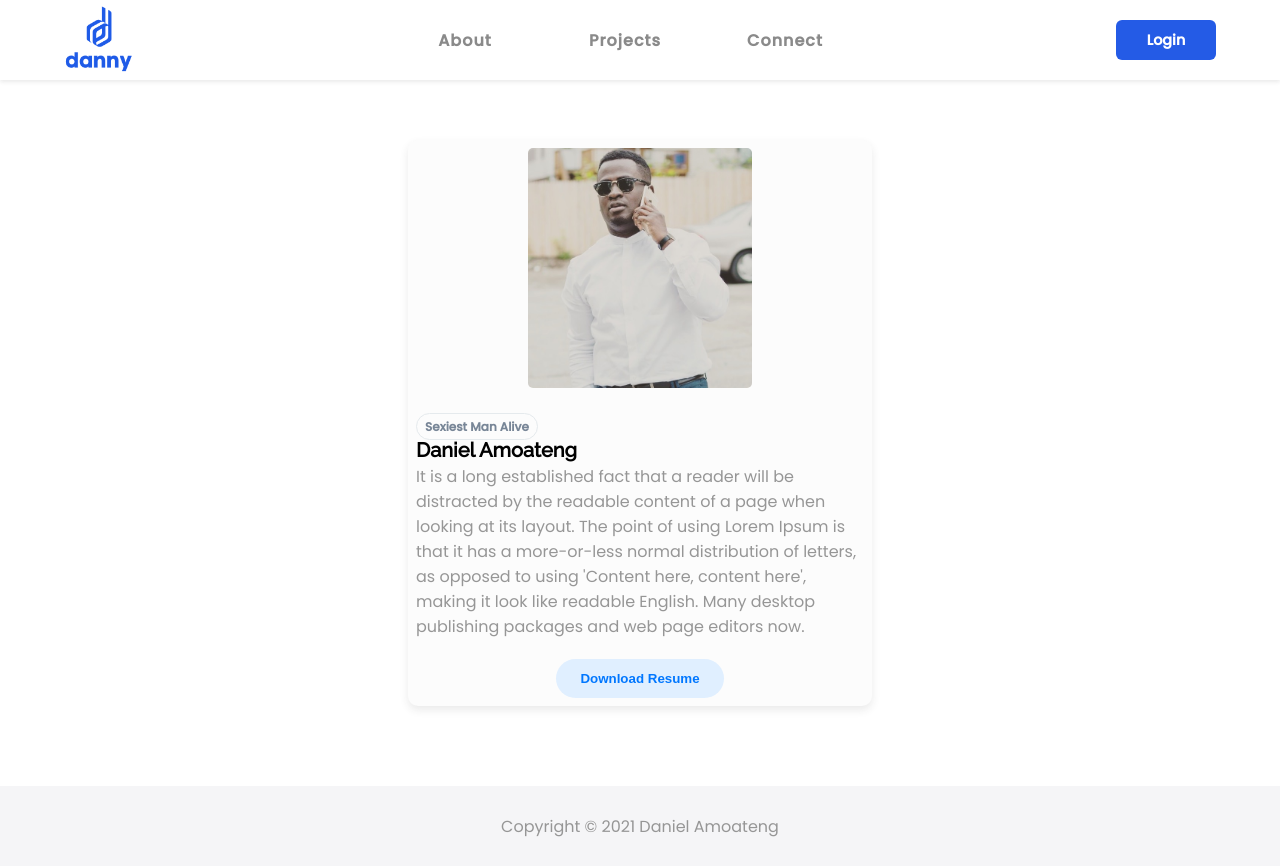
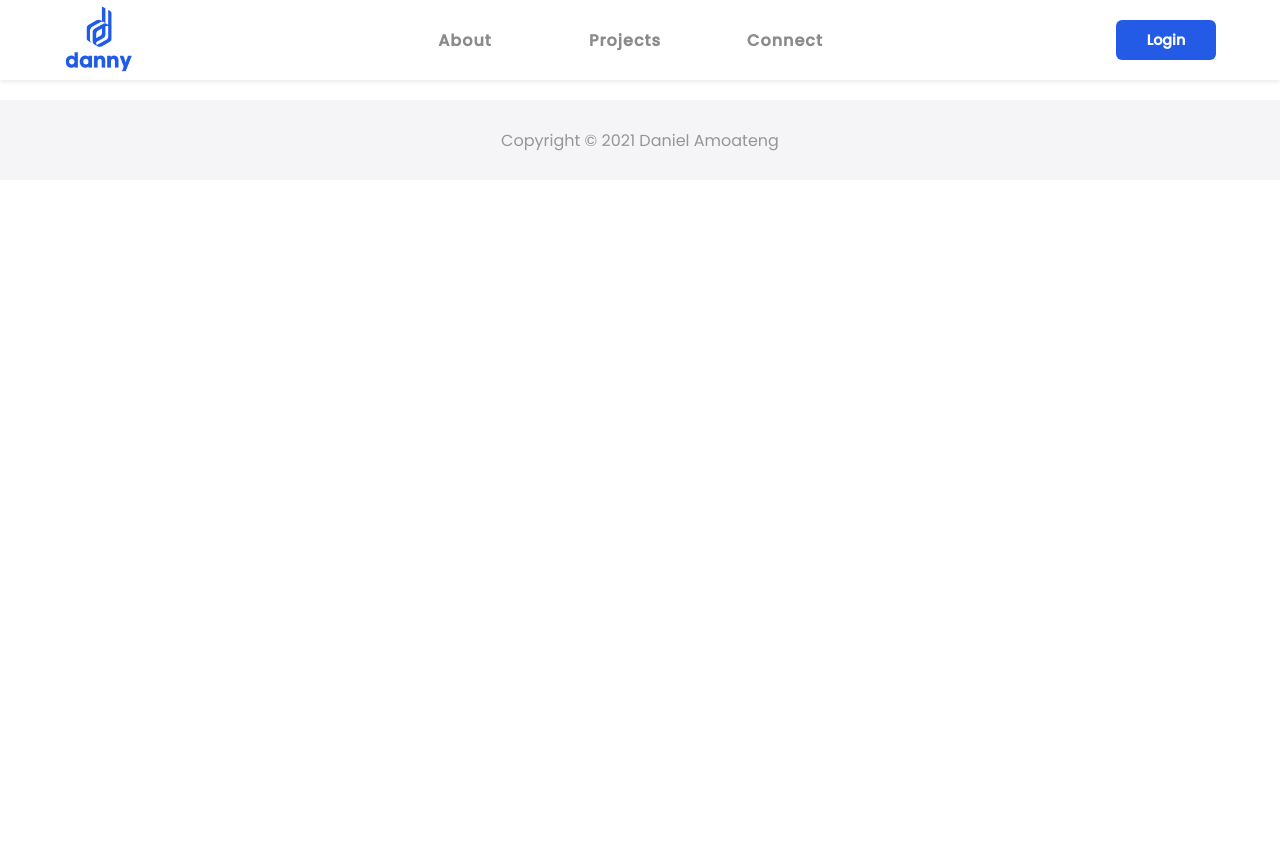
Before and after one commit to Danielamoateng1989/personalwebsite, a React (Create React App) app: page /aboutme in a window 1280 px wide. After the commit the page ends 800 px from the top, so only its background shows below. Built offline with nearby package versions, Linux system fonts and the light colour scheme.

Commit message:
Add a new card for about me section

```diff
--- a/src/components/Aboutme.js
+++ b/src/components/Aboutme.js
@@ -4,28 +4,14 @@ import CardImage from '../images/Danielimg.JPG'
 
 const Aboutme = () => {
     return (
-        <div className="container">
-          <div className="my_card">
-            <img className="myimg" src={CardImage} alt="Logo" />
-            <div className="my_cardInfo">
-                <br />
-                <span className="tag">Sexiest Man Alive</span>
-                <br></br>
-               <span className="my_name">Daniel Amoateng</span>
-                <br />
-               <p>It is a long established fact that a
-                reader will be distracted by the readable content of a page when looking at its layout.
-                The point of using Lorem Ipsum is that it has a more-or-less normal distribution of letters,
-                 as opposed to using 'Content here, content here', making it look like readable English.
-                 Many desktop publishing packages and web page editors now.
 
-</p>
-               <button>Download Resume</button>
-            </div>
 
-          </div>
+      <div className="card">
 
-        </div>
+      </div>
+
+
+
     )
 }
 
```
